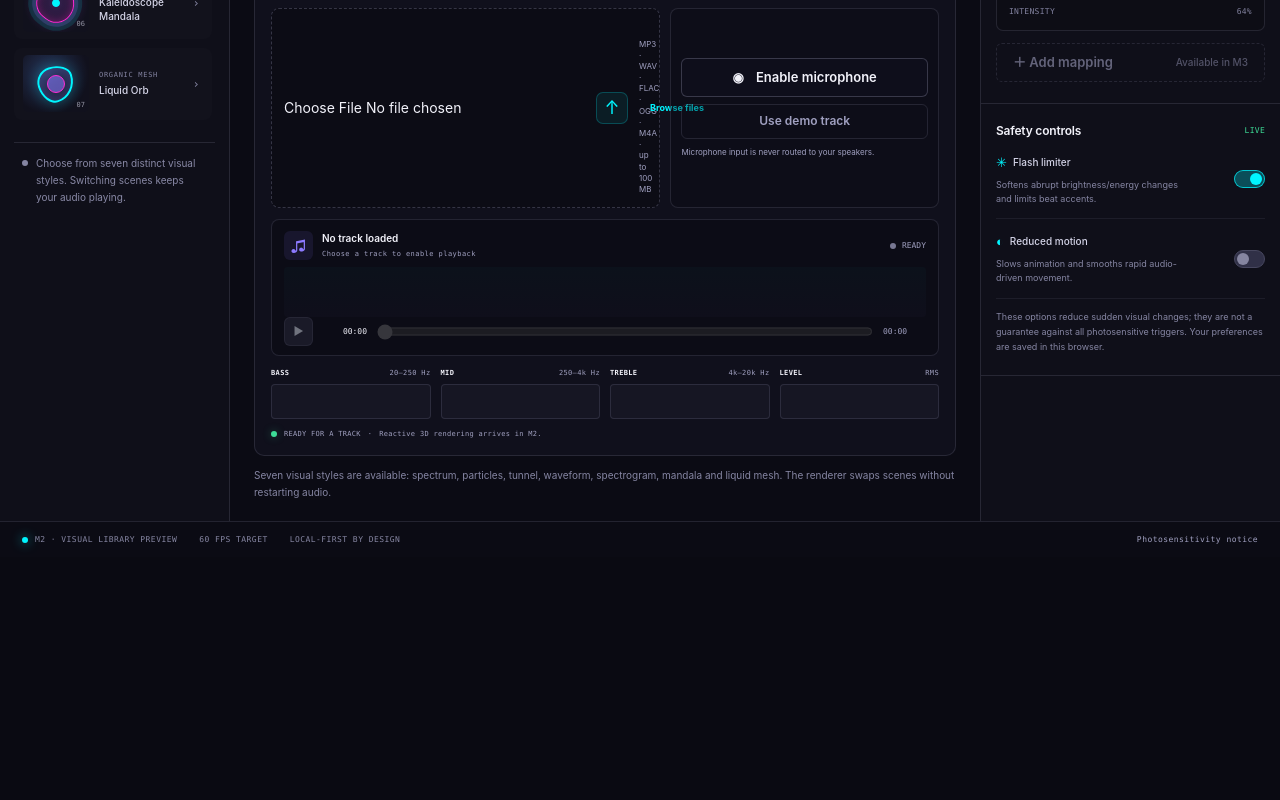
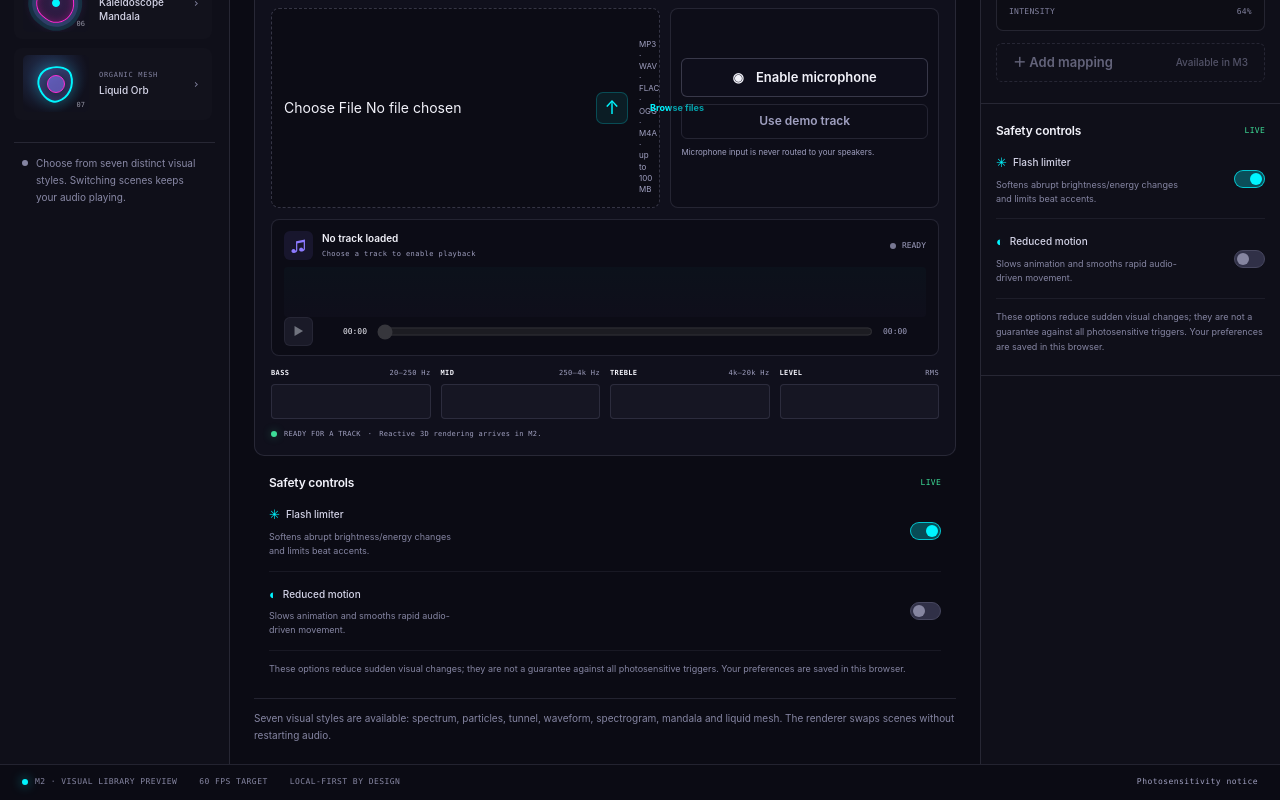
Before and after one commit to dARSHANdR4/AudioCanvas, a Next.js app in the folder apps/web/: page /studio in a window 1280 px wide. Shown: the part 594-1394 px from the top of the page. Before the commit the page ends 1151 px from the top, so only its background shows below. Built offline with nearby package versions, Linux system fonts and the light colour scheme.

Commit message:
feat(safety): expose safety settings on narrow screens

```diff
--- a/apps/web/src/components/studio/studio-shell.tsx
+++ b/apps/web/src/components/studio/studio-shell.tsx
@@ -61,6 +61,7 @@ export function StudioShell() {
             <div className="stage-corner stage-corner--bottom-right"><span>WEBGL2</span><span className="status-dot" /> <span data-scene-label>RADIAL WAVE DISK</span></div>
           </div>
           <AudioWorkbench />
+          <SafetyControls placement="mobile" />
           <p className="studio-mobile-note">Seven visual styles are available: spectrum, particles, tunnel, waveform, spectrogram, mandala and liquid mesh. The renderer swaps scenes without restarting audio.</p>
         </section>
 
@@ -94,7 +95,7 @@ export function StudioShell() {
             </div>
             <button className="button button--dashed button--full" disabled type="button">＋ Add mapping <span>Available in M3</span></button>
           </section>
-          <SafetyControls />
+          <SafetyControls placement="desktop" />
         </aside>
       </div>
       <footer className="studio-statusbar"><span><span className="status-dot" /> M2 · VISUAL LIBRARY PREVIEW</span><span>60 FPS TARGET</span><span>LOCAL-FIRST BY DESIGN</span><Link href="/legal/photosensitivity">Photosensitivity notice</Link></footer>
```
